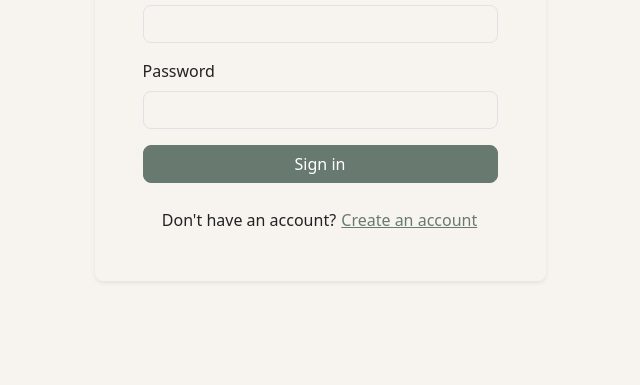
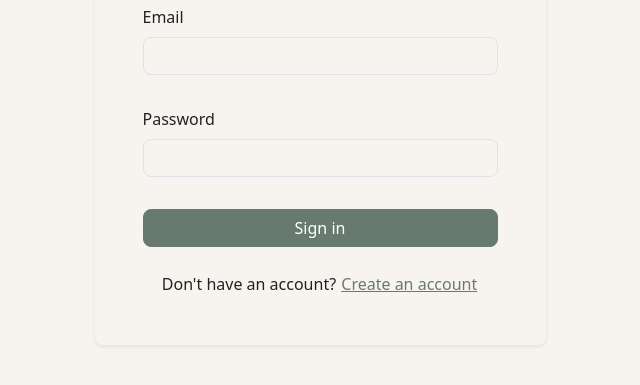
Before and after one commit to Tunegj/JS2CourseAssignment, a website built with Vite: page index.html in a window 1280 px wide. Shown: the part 241-626 px from the top of the page, without its empty margins (320-960 px from the left). Built offline with nearby package versions, Linux system fonts and the light colour scheme.

Commit message:
imported old styling for the pages not using Bootstrap

```diff
--- a/src/scss/styles.scss
+++ b/src/scss/styles.scss
@@ -3,3 +3,5 @@
 @import "../../node_modules/bootstrap/scss/bootstrap";
 @import "base";
 @import "components";
+
+@import "../../src/old-style.css";
```
Also changed, not shown: src/css/styles.css, src/old-style.css (renamed from src/style.css), 1 other file.
